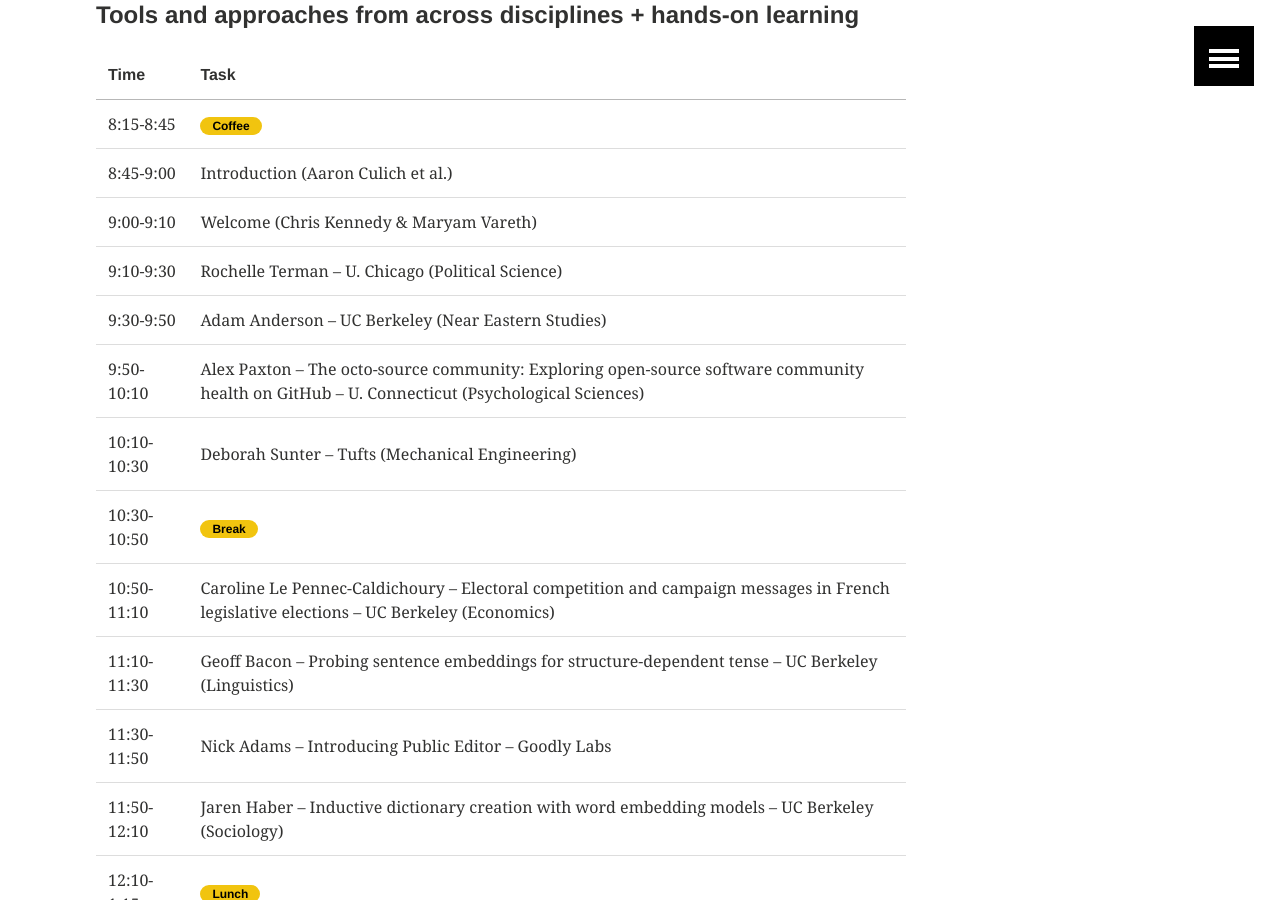
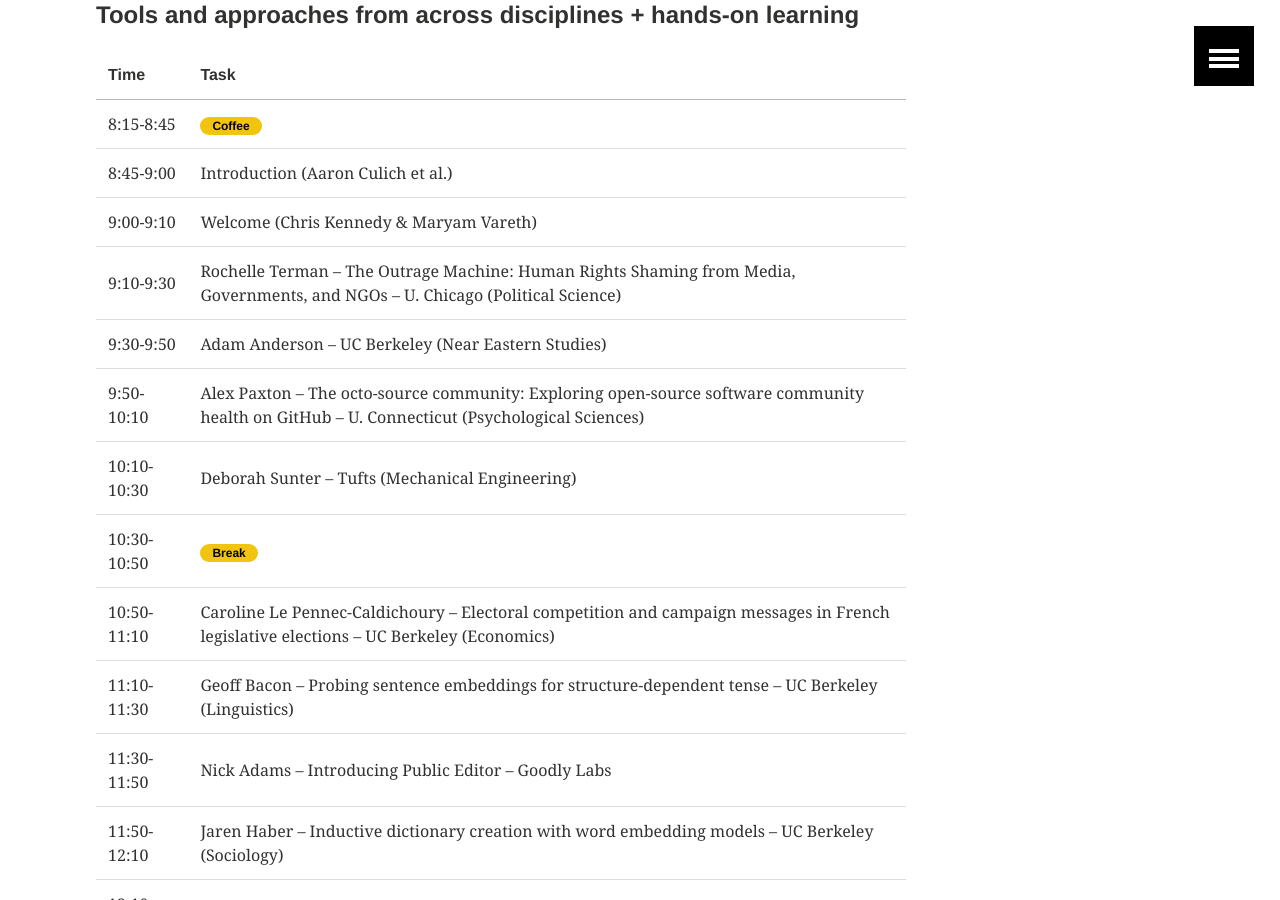
Before and after one commit to TextXD/textxd.github.io, a Jekyll site: the page built from programs/textxd2018.md, in a window 1280 px wide and 900 px high, scrolled down 1036 px. Built offline with Jekyll 4.4.1, drawn with Linux system fonts in a browser that asks for light colours.

Commit message:
Update textxd2018.md

```diff
--- a/programs/textxd2018.md
+++ b/programs/textxd2018.md
@@ -41,7 +41,7 @@ image:
 |----
 | 8:45-9:00   | Introduction (Aaron Culich et al.) |
 | 9:00-9:10   | Welcome (Chris Kennedy & Maryam Vareth) |
-| 9:10-9:30   | Rochelle Terman --  U. Chicago (Political Science) |
+| 9:10-9:30   | Rochelle Terman -- The Outrage Machine: Human Rights Shaming from Media, Governments, and NGOs -- U. Chicago (Political Science) |
 |----
 | 9:30-9:50 | Adam Anderson --  UC Berkeley (Near Eastern Studies) |
 |----
```
